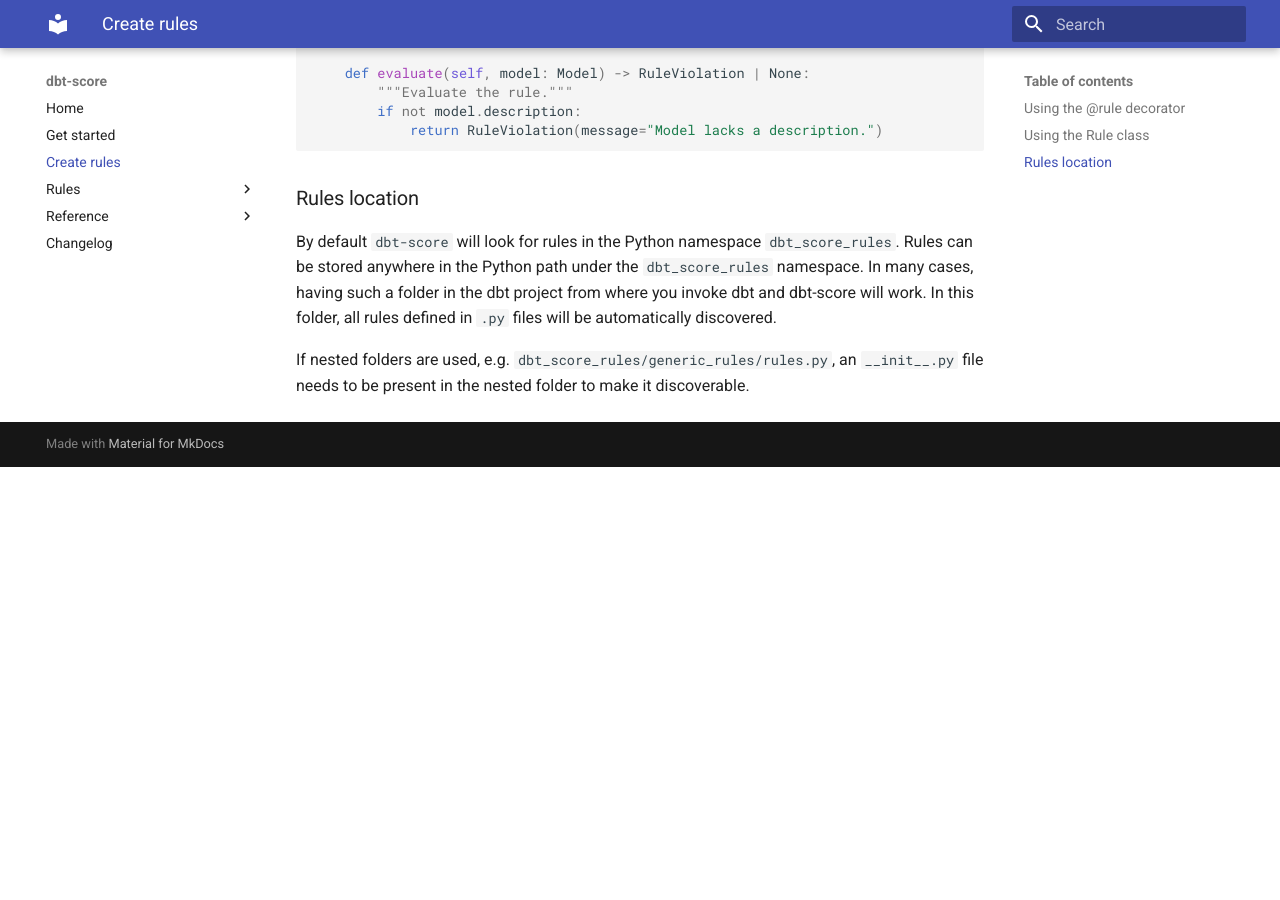
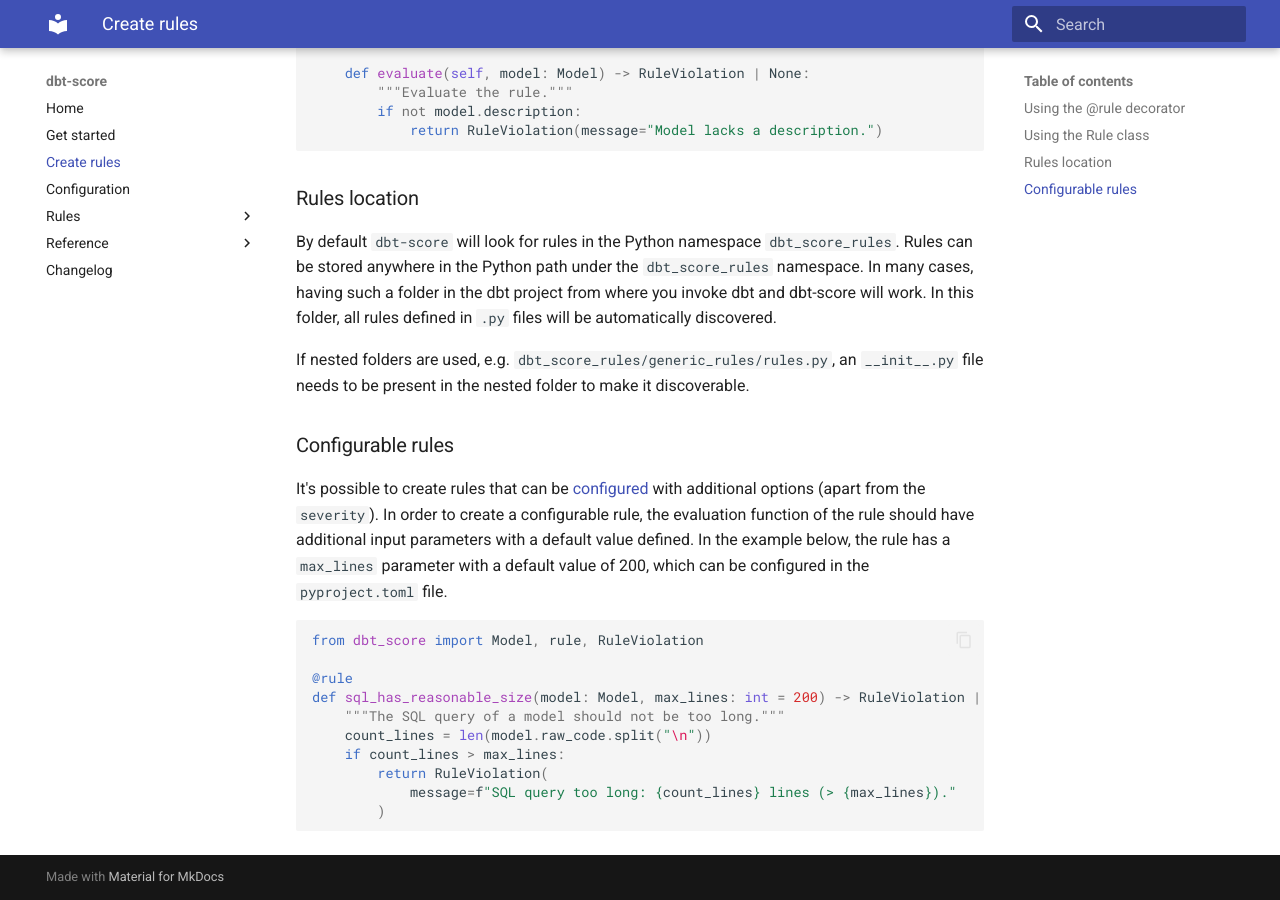
Before and after one commit to PicnicSupermarket/dbt-score, an MkDocs documentation site: the page built from docs/create_rules.md, in a window 1280 px wide and 900 px high, scrolled down 1145 px. Built offline with MkDocs 1.6.1 and Material for MkDocs 9.7.7, drawn with Linux system fonts in a browser that asks for light colours; before the commit the page ends 1612 px from its top, so only the background shows below that.

Commit message:
Add configuration documentation

````diff
--- a/docs/create_rules.md
+++ b/docs/create_rules.md
@@ -69,3 +69,26 @@
 If nested folders are used, e.g. `dbt_score_rules/generic_rules/rules.py`, an
 `__init__.py` file needs to be present in the nested folder to make it
 discoverable.
+
+### Configurable rules
+
+It's possible to create rules that can be
+[configured](configuration.md/#tooldbt-scorerulesrule_namespacerule_name) with
+additional options (apart from the `severity`). In order to create a
+configurable rule, the evaluation function of the rule should have additional
+input parameters with a default value defined. In the example below, the rule
+has a `max_lines` parameter with a default value of 200, which can be configured
+in the `pyproject.toml` file.
+
+```python
+from dbt_score import Model, rule, RuleViolation
+
+@rule
+def sql_has_reasonable_size(model: Model, max_lines: int = 200) -> RuleViolation | None:
+    """The SQL query of a model should not be too long."""
+    count_lines = len(model.raw_code.split("\n"))
+    if count_lines > max_lines:
+        return RuleViolation(
+            message=f"SQL query too long: {count_lines} lines (> {max_lines})."
+        )
+```
--- a/mkdocs.yml
+++ b/mkdocs.yml
@@ -19,6 +19,7 @@
   - Home: index.md
   - Get started: get_started.md
   - Create rules: create_rules.md
+  - Configuration: configuration.md
   - Rules:
       - rules/generic.md
   - Reference:
````
Also changed, not shown: docs/configuration.md (added, +66 -0 lines).
